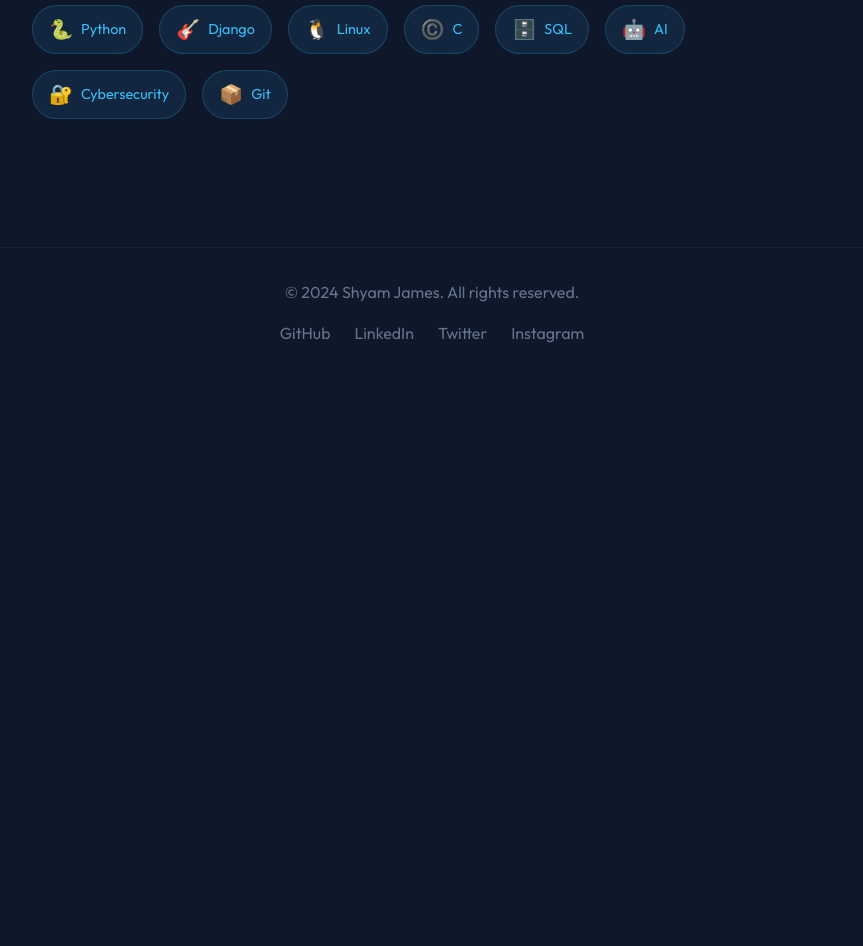
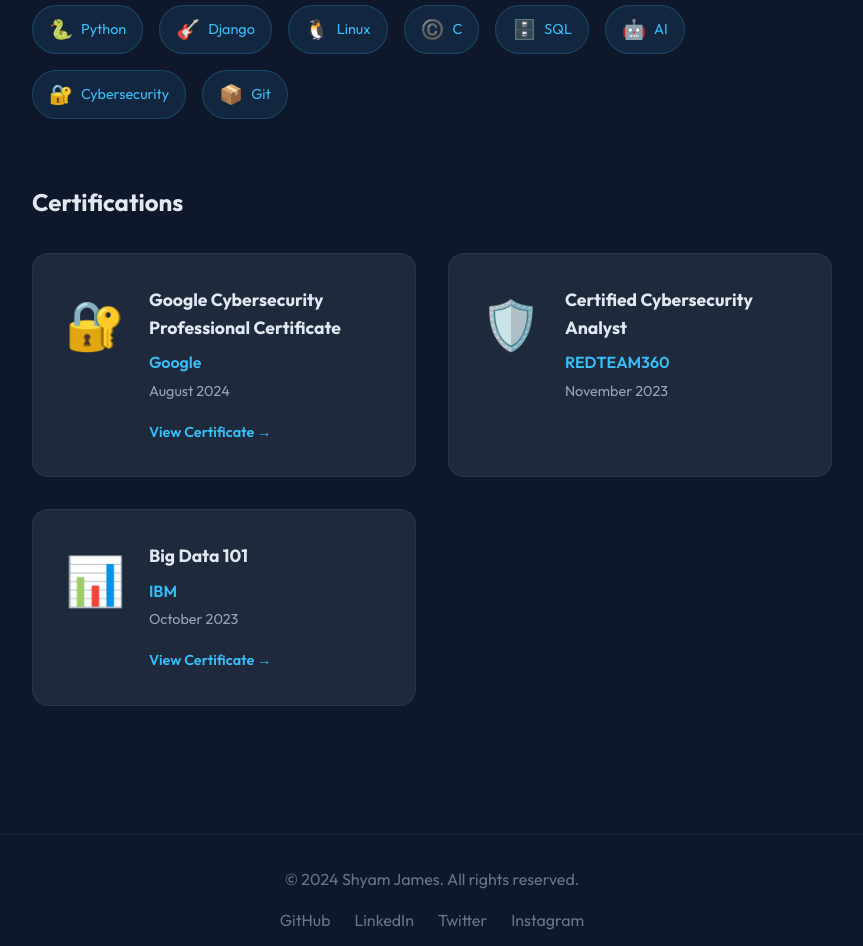
Before and after one commit to shyamjames/portfolio, a Flask app: page /about in a window 1280 px wide. Shown: the part 470-1416 px from the top of the page, without its empty margins (208-1071 px from the left). Before the commit the page ends 813 px from the top, so only its background shows below. Run offline with Flask 3, Linux system fonts and the light colour scheme.

Commit message:
Add certifications section to About page with professional styling

```diff
--- a/app.py
+++ b/app.py
@@ -62,7 +62,32 @@
         {'name': 'Cybersecurity', 'icon': '🔐'},
         {'name': 'Git', 'icon': '📦'}
     ]
-    return render_template('about.html', title='About Me', skills=skills)
+
+    certifications = [
+        {
+            'name': 'Google Cybersecurity Professional Certificate',
+            'issuer': 'Google',
+            'date': 'August 2024',
+            'link': 'https://coursera.org/verify/professional-cert/O15B0AZUSLZV',
+            'icon': '🔐'
+        },
+        {
+            'name': 'Certified Cybersecurity Analyst',
+            'issuer': 'REDTEAM360',
+            'date': 'November 2023',
+            'link': None,
+            'icon': '🛡️'
+        },
+        {
+            'name': 'Big Data 101',
+            'issuer': 'IBM',
+            'date': 'October 2023',
+            'link': 'https://courses.cognitiveclass.ai/certificates/c18331ce9db54575b979654e7d68cf6f',
+            'icon': '📊'
+        }
+    ]
+
+    return render_template('about.html', title='About Me', skills=skills, certifications=certifications)
 
 def send_email(name, sender_email, message_text):
     """Send email using Gmail SMTP"""
--- a/static/css/style.css
+++ b/static/css/style.css
@@ -378,6 +378,74 @@
     font-weight: 500;
 }
 
+/* Certifications Section */
+.certifications-section {
+    margin-top: 4rem;
+}
+
+.certifications-grid {
+    display: grid;
+    grid-template-columns: repeat(auto-fit, minmax(300px, 1fr));
+    gap: 2rem;
+    margin-top: 2rem;
+}
+
+.cert-card {
+    background-color: var(--card-bg);
+    border-radius: 1rem;
+    padding: 2rem;
+    border: 1px solid rgba(255, 255, 255, 0.05);
+    transition: var(--transition);
+    display: flex;
+    gap: 1.5rem;
+}
+
+.cert-card:hover {
+    transform: translateY(-5px);
+    border-color: var(--primary-color);
+    box-shadow: 0 10px 30px rgba(0, 0, 0, 0.2);
+}
+
+.cert-icon {
+    font-size: 3rem;
+    flex-shrink: 0;
+}
+
+.cert-content {
+    flex: 1;
+}
+
+.cert-name {
+    font-size: 1.1rem;
+    margin-bottom: 0.5rem;
+    color: var(--text-color);
+}
+
+.cert-issuer {
+    color: var(--primary-color);
+    font-weight: 600;
+    margin-bottom: 0.25rem;
+}
+
+.cert-date {
+    color: #94a3b8;
+    font-size: 0.9rem;
+    margin-bottom: 1rem;
+}
+
+.cert-link {
+    color: var(--primary-color);
+    font-size: 0.9rem;
+    font-weight: 600;
+    display: inline-flex;
+    align-items: center;
+    gap: 0.25rem;
+}
+
+.cert-link:hover {
+    text-decoration: underline;
+}
+
 /* Contact Section */
 .contact-section {
     padding: 4rem 0;
--- a/templates/about.html
+++ b/templates/about.html
@@ -25,6 +25,25 @@
                 {% endfor %}
             </div>
         </div>
+
+        <div class="certifications-section">
+            <h2 class="section-title">Certifications</h2>
+            <div class="certifications-grid">
+                {% for cert in certifications %}
+                <div class="cert-card">
+                    <div class="cert-icon">{{ cert.icon }}</div>
+                    <div class="cert-content">
+                        <h3 class="cert-name">{{ cert.name }}</h3>
+                        <p class="cert-issuer">{{ cert.issuer }}</p>
+                        <p class="cert-date">{{ cert.date }}</p>
+                        {% if cert.link %}
+                        <a href="{{ cert.link }}" target="_blank" class="cert-link">View Certificate →</a>
+                        {% endif %}
+                    </div>
+                </div>
+                {% endfor %}
+            </div>
+        </div>
     </div>
 </section>
 {% endblock %}
```
